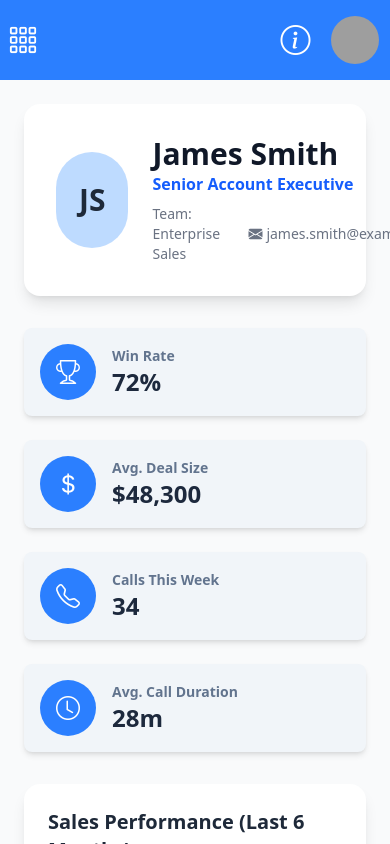
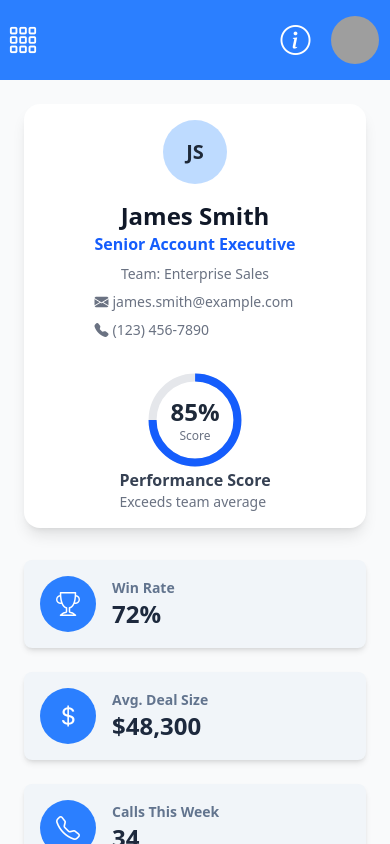
Before and after one commit to GrishaAngelovGH/conversation-intelligence, a React (Vite) app: page /seller-details in a window 390 px wide. Built offline with nearby package versions, Linux system fonts and the light colour scheme; grey boxes are pictures that could not be loaded.

Commit message:
Improve the responsiveness of SellerProfileCard

```diff
--- a/src/components/Pages/SellerDetails/SellerProfileCard.jsx
+++ b/src/components/Pages/SellerDetails/SellerProfileCard.jsx
@@ -1,13 +1,13 @@
 const SellerProfileCard = () => (
-  <div className="bg-white p-8 rounded-2xl shadow-lg flex items-center mb-8">
-    <div className="flex items-center space-x-6">
-      <div className="w-24 h-24 bg-blue-200 rounded-full flex justify-center items-center text-gray-800 font-bold text-3xl">
+  <div className="bg-white p-4 sm:p-8 rounded-2xl shadow-lg flex flex-col sm:flex-row sm:items-center mb-8 gap-4">
+    <div className="flex flex-col items-center text-center sm:flex-row sm:text-left sm:space-x-6">
+      <div className="w-16 h-16 sm:w-24 sm:h-24 bg-blue-200 rounded-full flex justify-center items-center text-gray-800 font-bold text-xl sm:text-3xl">
         JS
       </div>
-      <div>
-        <h2 className="text-3xl font-bold text-gray-900">James Smith</h2>
-        <p className="text-blue-600 font-semibold">Senior Account Executive</p>
-        <div className="flex items-center space-x-4 mt-2 text-sm text-gray-500">
+      <div className="mt-4 sm:mt-0">
+        <h2 className="text-2xl sm:text-3xl font-bold text-gray-900">James Smith</h2>
+        <p className="text-blue-600 font-semibold text-base sm:text-lg">Senior Account Executive</p>
+        <div className="flex flex-col sm:flex-row sm:items-center sm:space-x-4 mt-2 text-sm text-gray-500 gap-2">
           <span>Team: Enterprise Sales</span>
           <span className="flex items-center"><i className="bi bi-envelope-fill mr-1"></i> james.smith@example.com</span>
           <span className="flex items-center"><i className="bi bi-telephone-fill mr-1"></i> (123) 456-7890</span>
@@ -15,10 +15,10 @@ const SellerProfileCard = () => (
       </div>
     </div>
 
-    <div className="grow"></div>
 
-    <div className="flex items-center space-x-4">
-      <div className="relative w-32 h-32">
+
+    <div className="flex flex-col items-center mt-4 sm:flex-row sm:items-center sm:space-x-4 sm:mt-0">
+      <div className="relative w-24 h-24 sm:w-32 sm:h-32">
         <svg className="w-full h-full" viewBox="0 0 36 36">
           <path
             className="text-gray-200"
```
Also changed, not shown: 1 other file (tests, documents, lock files or other folders).
